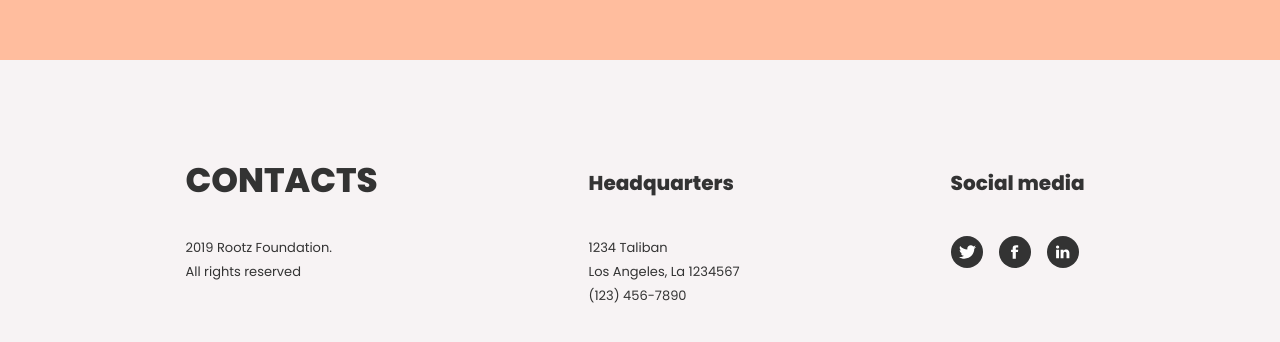
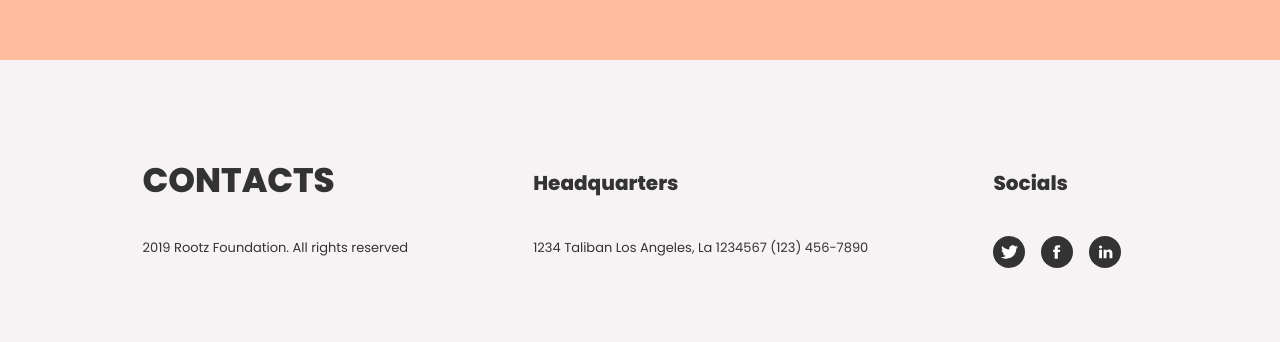
Before and after one commit to gducrash/testwebsite1, a React (Vite) app: page / in a window 1280 px wide. Shown: the part 3682-4024 px from the top of the page. Built offline with nearby package versions, Linux system fonts and the light colour scheme.

Commit message:
move all text to strings.ts

```diff
--- a/src/components/app/App.tsx
+++ b/src/components/app/App.tsx
@@ -1,31 +1,15 @@
-import Button from "../general/Button/Button";
-
-import Navbar from "../page/Navbar/Navbar";
+import AppNavbar from "./AppNavbar";
 
 import SectionHero from "../page/Section/SectionHero";
 import SectionMain from "../page/Section/SectionMain";
 import SectionScroll from "../page/Section/SectionScroll";
 
-import Footer from "../page/Footer/Footer";
-import FooterSection, { FooterHeadingType } from "../page/Footer/FooterSection";
-import FooterSocials from "../page/Footer/FooterSocials";
-
-import icTwitter from '../../assets/ic-twitter.svg';
-import icFacebook from '../../assets/ic-facebook.svg';
-import icLinkedIn from '../../assets/ic-linkedin.svg';
+import AppFooter from "./AppFooter";
 
 function App() {
     return (
         <>
-            <Navbar
-                menuItems={[
-                    { title: 'Home', href: '#', selected: true },
-                    { title: 'Our Mission', href: '#' },
-                    { title: 'Places', href: '#' },
-                    { title: 'Team', href: '#' }
-                ]}
-                button="Apply"
-            />
+            <AppNavbar />
 
             <main>
                 <SectionHero />
@@ -33,46 +17,7 @@ function App() {
                 <SectionScroll />
             </main>
 
-            <Footer>
-
-                <FooterSection
-                    heading="Contacts"
-                    type={FooterHeadingType.BIG}
-                >
-                    2019 Rootz Foundation. <br/>
-                    All rights reserved
-                </FooterSection>
-
-                <FooterSection
-                    heading="Headquarters"
-                    type={FooterHeadingType.REGULAR}
-                >
-                    1234 Taliban <br/>
-                    Los Angeles, La 1234567 <br/>
-                    (123) 456-7890
-                </FooterSection>
-
-                <FooterSection
-                    heading="Social media"
-                    type={FooterHeadingType.REGULAR}
-                >
-                    <FooterSocials
-                        socials={[{
-                            name: 'Twitter', id: 'twitter',
-                            icon: icTwitter, link: 'https://twitter.com/gducrash'
-                        },
-                        {
-                            name: 'Facebook', id: 'facebook',
-                            icon: icFacebook, link: 'https://youtu.be/SVyLlFezj2E'
-                        },
-                        {
-                            name: 'LinkedIn', id: 'linkedin',
-                            icon: icLinkedIn, link: 'https://linkedin.com/in/alexander-hoshurenko-a02214230'
-                        }]}
-                    />
-                </FooterSection>
-
-            </Footer>
+            <AppFooter />
         </>
     );
 }
--- /dev/null
+++ b/src/components/app/AppFooter.tsx
@@ -0,0 +1,51 @@
+import strings from "../../util/strings";
+
+import Footer from "../page/Footer/Footer";
+import FooterSection, { FooterHeadingType } from "../page/Footer/FooterSection";
+import FooterSocials from "../page/Footer/FooterSocials";
+
+import icTwitter from '../../assets/ic-twitter.svg';
+import icFacebook from '../../assets/ic-facebook.svg';
+import icLinkedIn from '../../assets/ic-linkedin.svg';
+
+const AppFooter = () => {
+    return (
+        <Footer>
+
+            <FooterSection
+                heading={strings.footer[0].heading}
+                children={strings.footer[0].content}
+                type={FooterHeadingType.BIG}
+            />
+
+            <FooterSection
+                heading={strings.footer[1].heading}
+                children={strings.footer[1].content}
+                type={FooterHeadingType.REGULAR}
+            />
+
+            <FooterSection
+                heading={strings.footer[2].heading}
+                type={FooterHeadingType.REGULAR}
+            >
+                <FooterSocials
+                    socials={[{
+                        name: 'Twitter', id: 'twitter',
+                        icon: icTwitter, link: 'https://twitter.com/gducrash'
+                    },
+                    {
+                        name: 'Facebook', id: 'facebook',
+                        icon: icFacebook, link: 'https://youtu.be/SVyLlFezj2E'
+                    },
+                    {
+                        name: 'LinkedIn', id: 'linkedin',
+                        icon: icLinkedIn, link: 'https://linkedin.com/in/alexander-hoshurenko-a02214230'
+                    }]}
+                />
+            </FooterSection>
+
+        </Footer>
+    )
+}
+
+export default AppFooter;
--- /dev/null
+++ b/src/components/app/AppNavbar.tsx
@@ -0,0 +1,16 @@
+import strings from "../../util/strings";
+import Navbar from "../page/Navbar/Navbar";
+
+const AppNavbar = () => {
+    return (
+        <Navbar menuItems={[
+            { title: strings.navbar.HOME,    href: '#', selected: true },
+            { title: strings.navbar.MISSION, href: '#' },
+            { title: strings.navbar.PLACES,  href: '#' },
+            { title: strings.navbar.TEAM,    href: '#' }
+        ]}
+        button={strings.NAVBAR_BUTTON} />
+    )
+}
+
+export default AppNavbar;
--- a/src/components/page/Footer/Footer.module.scss
+++ b/src/components/page/Footer/Footer.module.scss
@@ -18,6 +18,8 @@
     .footer-section {
 
         color: $colorFooterText;
+        font-size: 13px;
+        line-height: 24px;
 
         h2 {
             @include fontWeightBold;
@@ -33,11 +35,6 @@
             line-height: 32px;
             margin-top: 11px;
             margin-bottom: 37px;
-        }
-
-        p {
-            font-size: 13px;
-            line-height: 24px;
         }
 
     }
--- a/src/components/page/Footer/FooterSection.tsx
+++ b/src/components/page/Footer/FooterSection.tsx
@@ -17,9 +17,7 @@ const FooterSection = (props: FooterSectionProps) => {
                 ? <h2>{ props.heading }</h2>
                 : <h4>{ props.heading }</h4>
             }
-            <p>
-                { props.children }
-            </p>
+            { props.children }
         </footer>
     )
 
--- a/src/components/page/Section/SectionHero.tsx
+++ b/src/components/page/Section/SectionHero.tsx
@@ -1,4 +1,5 @@
 import classes from './Section.module.scss';
+import strings from '../../../util/strings';
 import SearchInput from '../../general/SearchInput/SearchInput';
 import ScrollTriggered from '../../general/ScrollTriggeredDiv/ScrollTriggered';
 
@@ -9,7 +10,7 @@ const SectionHero = () => {
     </ScrollTriggered>;
 
     const animatedParagraph = <ScrollTriggered type="p" delay={0.2}>
-        The scale of the challenges facing our planet can seem daunting, but we can all do something.
+        { strings.HERO }
     </ScrollTriggered>
 
     const animatedImage = <ScrollTriggered
--- /dev/null
+++ b/src/util/strings.ts
@@ -0,0 +1,59 @@
+const strings = {
+
+    navbar: {
+        HOME: "Home",
+        MISSION: "Our Mission",
+        PLACES: "Places",
+        TEAM: "Team"
+    },
+    NAVBAR_BUTTON: "Apply",
+
+    HERO: "The scale of the challenges facing our planet can seem daunting, but we can all do something.",
+
+    SECTION_TEAM_HEADING: "Our Top Team",
+    SECTION_TEAM_DESC: "Learn more about how you can save our planet's nature.",
+
+    FORM_WRAP_HEADING: "Get Started Today!",
+    FORM_WRAP_DESC: "Learn more about how you can save our planet's nature. From smart consumption to switching to renewable energy, each of us can do our part to save the planet.",
+    FORM_TITLE: "Log In",
+    FORM_NAME: "Name",
+    FORM_EMAIL: "Email",
+    FORM_BUTTON: "Book a demo",
+
+    SECTION_CONTACT_HEADING: "Ready to Get started?",
+    SECTION_CONTACT_DESC: "When pattern is mentioned in interior design, it is easy to associate it with a geometric patterned wallpaper or colourful prints on interior fabrics.",
+    SECTION_CONTACT_BUTTON: "Contact us",
+
+    questions: [{
+        title: "What can I do to protect our planet?",
+
+        content: "Not to make an open fire in nature and to clean up litter; "
+        + "not to pollute open water bodies; to switch to alternative "
+        + "energy sources; to reduce the use of non-renewable resources"
+    }, {
+        title: "How to save nature ecology?",
+
+        content: "Not to make an open fire in nature and to clean up litter; "
+        + "not to pollute open water bodies; to switch to alternative "
+        + "energy sources; to reduce the use of non-renewable resources"
+    }, {
+        title: "What is nature conservation?",
+
+        content: "Not to make an open fire in nature and to clean up litter; "
+        + "not to pollute open water bodies; to switch to alternative "
+        + "energy sources; to reduce the use of non-renewable resources"
+    }],
+
+    footer: [{
+        heading: "Contacts",
+        content: "2019 Rootz Foundation. All rights reserved"
+    }, {
+        heading: "Headquarters",
+        content: "1234 Taliban \nLos Angeles, La 1234567 \n(123) 456-7890"
+    }, {
+        heading: "Socials"
+    }]
+
+}
+
+export default strings;
```
Also changed, not shown: src/components/page/Section/SectionMain.tsx (+30 -39 lines).
